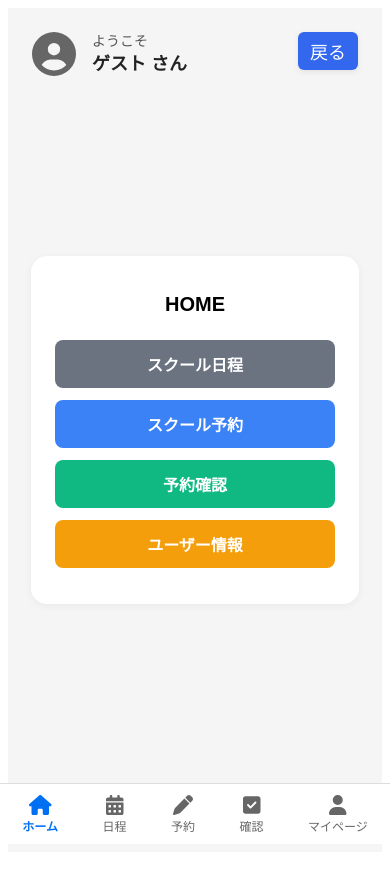
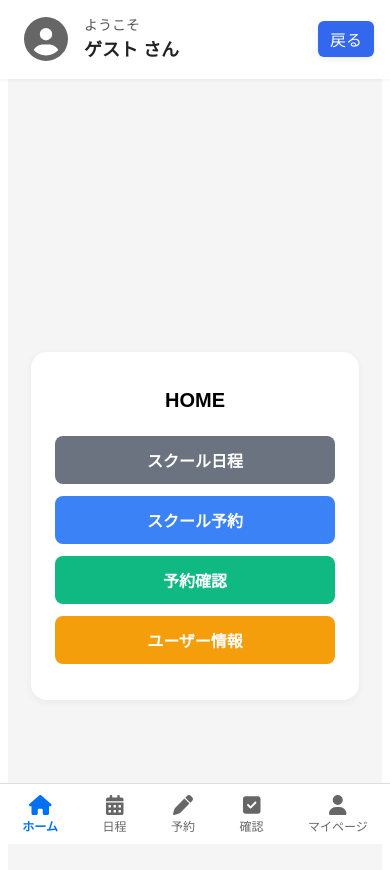
Before and after one commit to kabuto-kohei/rl-lesson-app, a Next.js app: page /user/1/home in a window 390 px wide. Shown: the top 870 px of the page. Built offline with nearby package versions, Linux system fonts and the light colour scheme; no server answers; the database is empty.

Commit message:
fix: ヘッダーフォルダの追加と軽微修正

```diff
--- a/src/app/component/BackButton/BackButton.module.css
+++ b/src/app/component/BackButton/BackButton.module.css
@@ -1,7 +1,8 @@
 .backButton {
   position: absolute;
-    top: 24px;
-    right: 24px;
+  top: 50%;
+  right: 16px;
+  transform: translateY(-50%);
   z-index: 10;
 }
 
@@ -22,13 +23,8 @@
 }
 
 @media (max-width: 480px) {
-    .backButton {
-      top: 24px;
-      right: 24px;
-    }
-
   .backLink {
     padding: 6px 12px;
-      font-size: 18px;
+    font-size: 16px;
   }
 }
--- a/src/app/component/Header/Header.module.css
+++ b/src/app/component/Header/Header.module.css
@@ -1,12 +1,39 @@
 .header {
-  position: absolute;
+  position: fixed;
   top: 0;
   left: 0;
-  padding: 1.5rem 1.5rem;
+  width: 100%;
+  padding: 1rem 1.5rem;
   display: flex;
   align-items: center;
-  gap: 1rem;
+  background-color: #fff;
+  z-index: 1000;
+  box-shadow: 0 1px 4px rgba(0, 0, 0, 0.06);
+  box-sizing: border-box;
+}
+
+.backButton {
+  position: absolute;
+  top: 50%;
+  right: 16px;
+  transform: translateY(-50%);
   z-index: 10;
+}
+
+.backLink {
+  display: inline-block;
+  padding: 8px 16px;
+  background-color: #3368ee;
+  color: white;
+  text-decoration: none;
+  font-size: 14px;
+  border-radius: 6px;
+  transition: background-color 0.2s ease;
+  box-shadow: 0 2px 6px rgba(0, 0, 0, 0.08);
+}
+
+.backLink:hover {
+  background-color: #264dc4;
 }
 
 .userInfo {
@@ -23,13 +50,13 @@
 .textBlock {
   display: flex;
   flex-direction: column;
-  line-height: 1.2;
+  line-height: 1.4;
 }
 
 .welcome {
   font-size: 14px;
-  margin-bottom: 4px;
   color: #555;
+  margin-bottom: 2px;
 }
 
 .name {
@@ -37,3 +64,10 @@
   font-weight: bold;
   color: #222;
 }
+
+@media (max-width: 480px) {
+  .backLink {
+    padding: 6px 12px;
+    font-size: 16px;
+  }
+}
--- a/src/app/component/Header/Header.tsx
+++ b/src/app/component/Header/Header.tsx
@@ -3,6 +3,7 @@
 import styles from './Header.module.css';
 import { FontAwesomeIcon } from '@fortawesome/react-fontawesome';
 import { faUserCircle } from '@fortawesome/free-solid-svg-icons';
+import Link from 'next/link';
 
 type Props = {
   userName: string;
@@ -11,6 +12,11 @@ type Props = {
 export default function UserHeader({ userName }: Props) {
   return (
     <header className={styles.header}>
+      <div className={styles.backButton}>
+        <Link href="/user/login" className={styles.backLink}>
+          戻る
+        </Link>
+      </div>
       <div className={styles.userInfo}>
         <FontAwesomeIcon icon={faUserCircle} className={styles.avatarIcon} />
         <div className={styles.textBlock}>
--- a/src/app/user/[userId]/home/page.module.css
+++ b/src/app/user/[userId]/home/page.module.css
@@ -1,20 +1,22 @@
-/* ====== ヘッダー追加 ====== */
+/* ====== ヘッダー固定表示 ====== */
 .header {
-  position: absolute;
+  position: fixed; /* ← 固定表示に変更 */
   top: 0;
-  right: 0;
+  left: 0;
+  width: 100%;
   padding: 1rem 1.5rem;
   display: flex;
   align-items: center;
-  gap: 0.6rem;
-  background-color: transparent;
-  z-index: 10;
+  gap: 1rem;
+  background-color: #fff; /* ← 背景を白にして読みやすく */
+  z-index: 1000;
+  box-shadow: 0 1px 4px rgba(0, 0, 0, 0.06); /* うっすら影を追加 */
 }
 
 .userInfo {
   display: flex;
   align-items: center;
-  gap: 0.6rem;
+  gap: 1rem;
 }
 
 .avatar {
@@ -34,11 +36,13 @@
 /* ====== メインレイアウト ====== */
 .container {
   display: flex;
+  flex-direction: column;
   justify-content: center;
   align-items: center;
   height: 100vh;
   background-color: #f5f5f5;
-  position: relative; /* ← headerを絶対配置するために追加 */
+  padding-top: 96px; /* ← ヘッダー高さ分の余白を確保 */
+  position: relative;
 }
 
 .inner {
--- a/src/app/user/[userId]/home/page.tsx
+++ b/src/app/user/[userId]/home/page.tsx
@@ -5,7 +5,6 @@ import { useParams, useRouter } from 'next/navigation';
 import { doc, getDoc } from 'firebase/firestore';
 import { db } from '@/firebase';
 import styles from './page.module.css';
-import BackButton from '@/app/component/BackButton/BackButton';
 import UserHeader from '@/app/component/Header/Header';
 
 export default function UserHomePage() {
@@ -38,8 +37,6 @@ export default function UserHomePage() {
   return (
     <div className={styles.container}>
       <UserHeader userName={userName} />
-
-      <BackButton href={`/user/login`} />
       <div className={styles.inner}>
         <h1 className={styles.heading}>HOME</h1>
         <button
```
Lines whose indentation alone changed are shown as unchanged.
